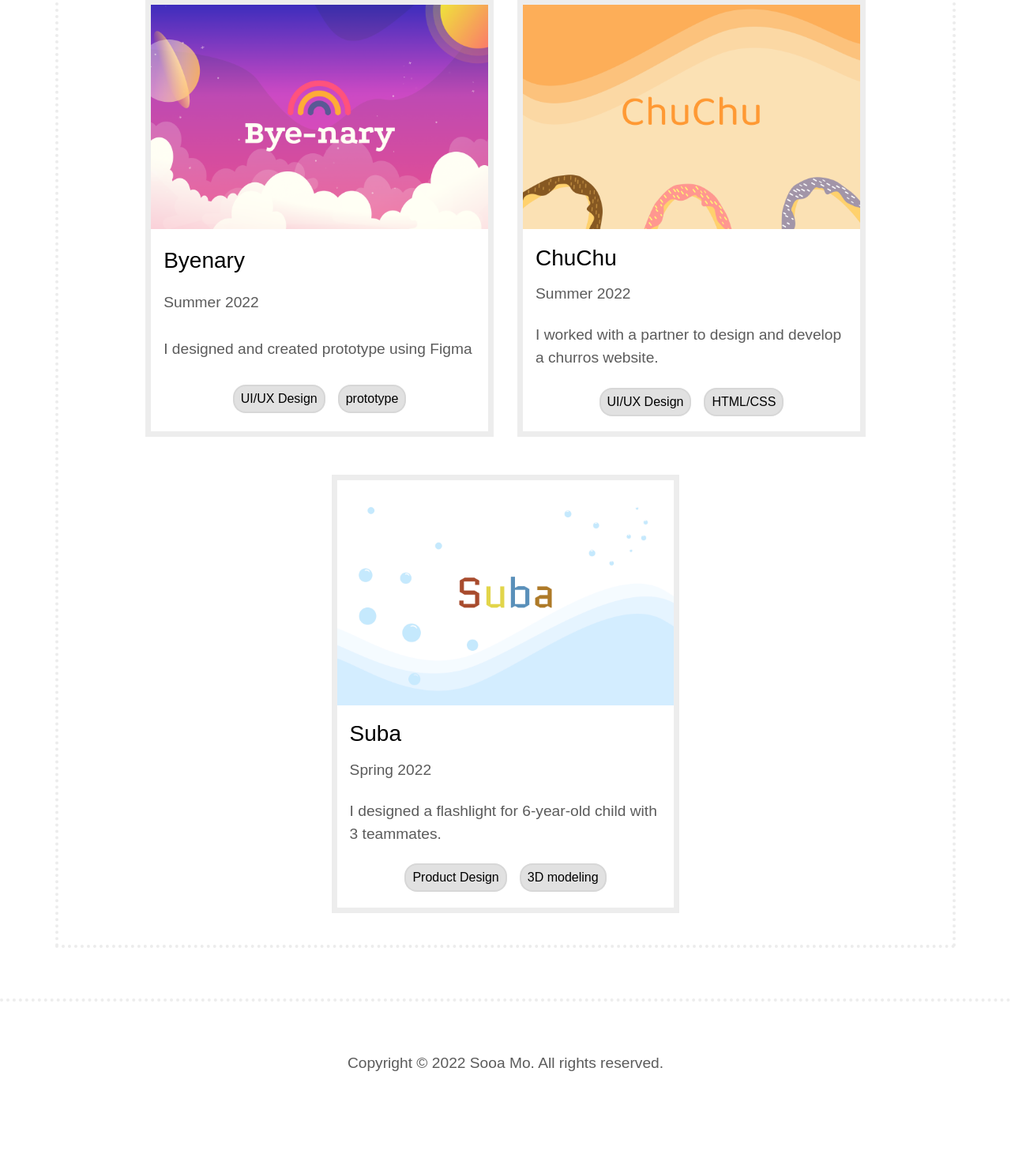
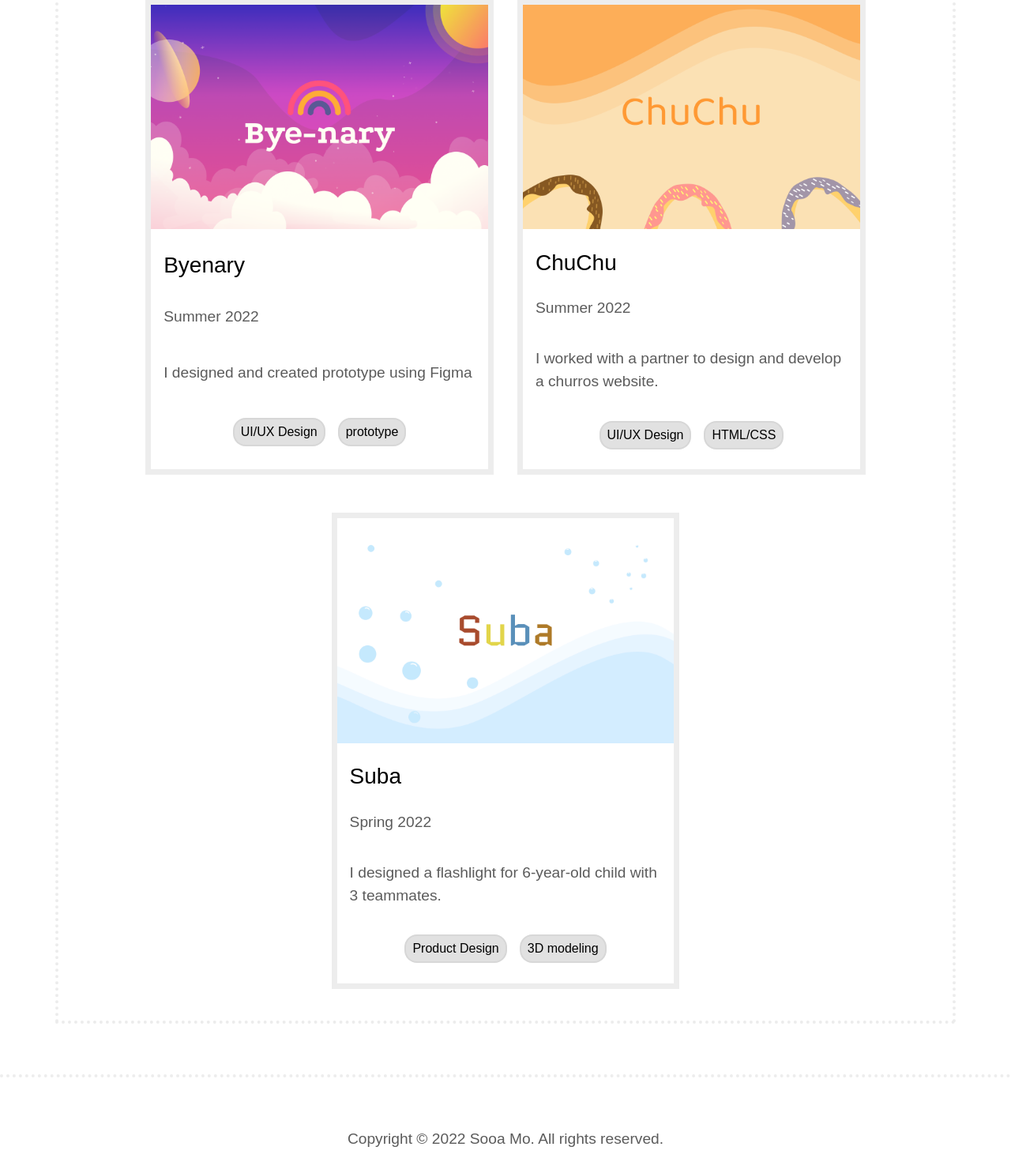
Before and after one commit to SooaMo/portfolio, a PHP site: page / in a window 1280 px wide. Shown: the part 766-2251 px from the top of the page at 79% size. Before the commit the page ends 2122 px from the top, so only its background shows below. Run offline with PHP 8.4, Linux system fonts and the light colour scheme; some web fonts are replaced.

Commit message:
Update main.css

```diff
--- a/Mo_Portfolio/public_html/css/main.css
+++ b/Mo_Portfolio/public_html/css/main.css
@@ -148,7 +148,7 @@ span:hover{
   flex:1 1 auto;
   padding: 1rem;
   background-color: #ffffff;
-  min-height: 16rem;
+  min-height: 19rem;
   flex-direction: column;
   justify-content: space-around;
 }
```
